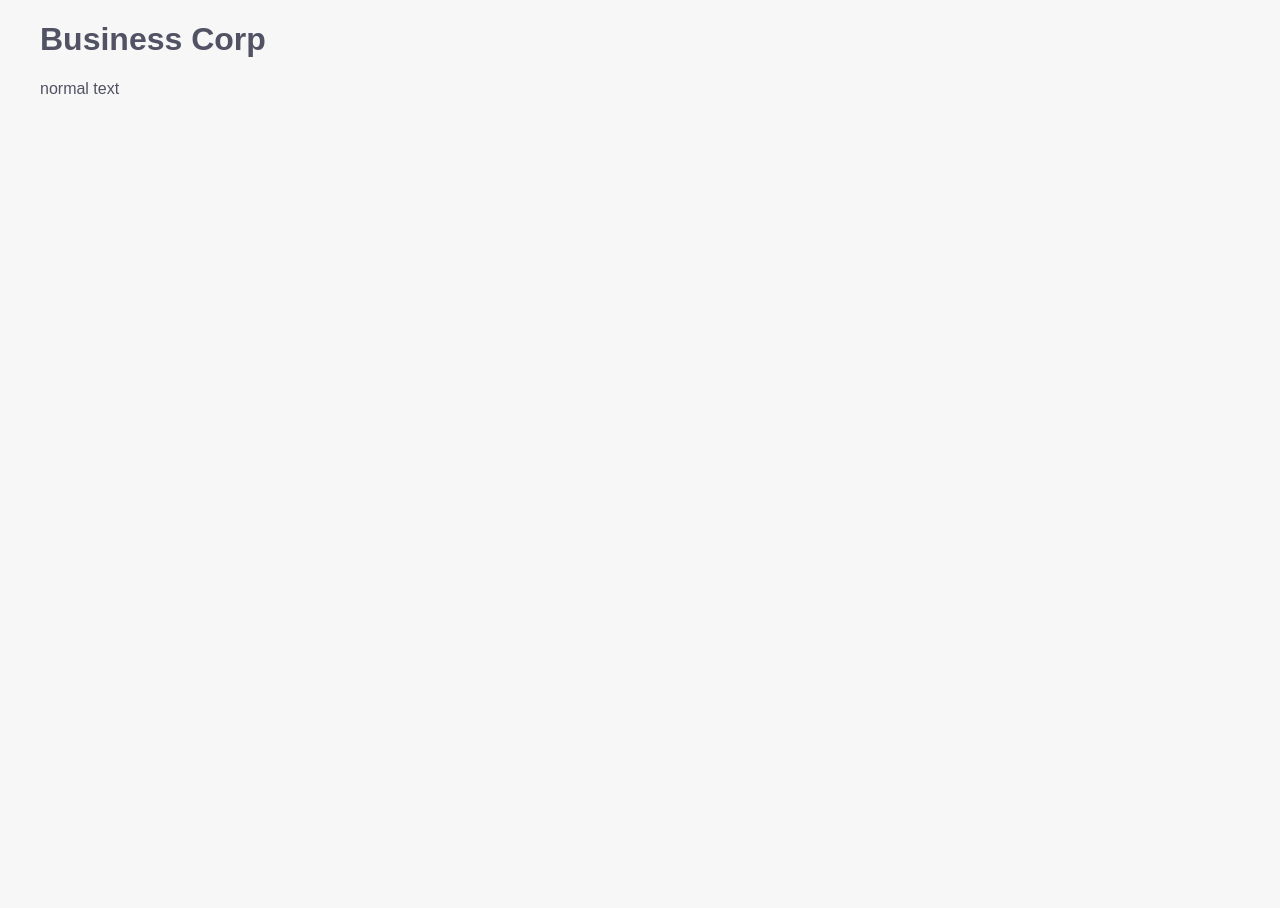
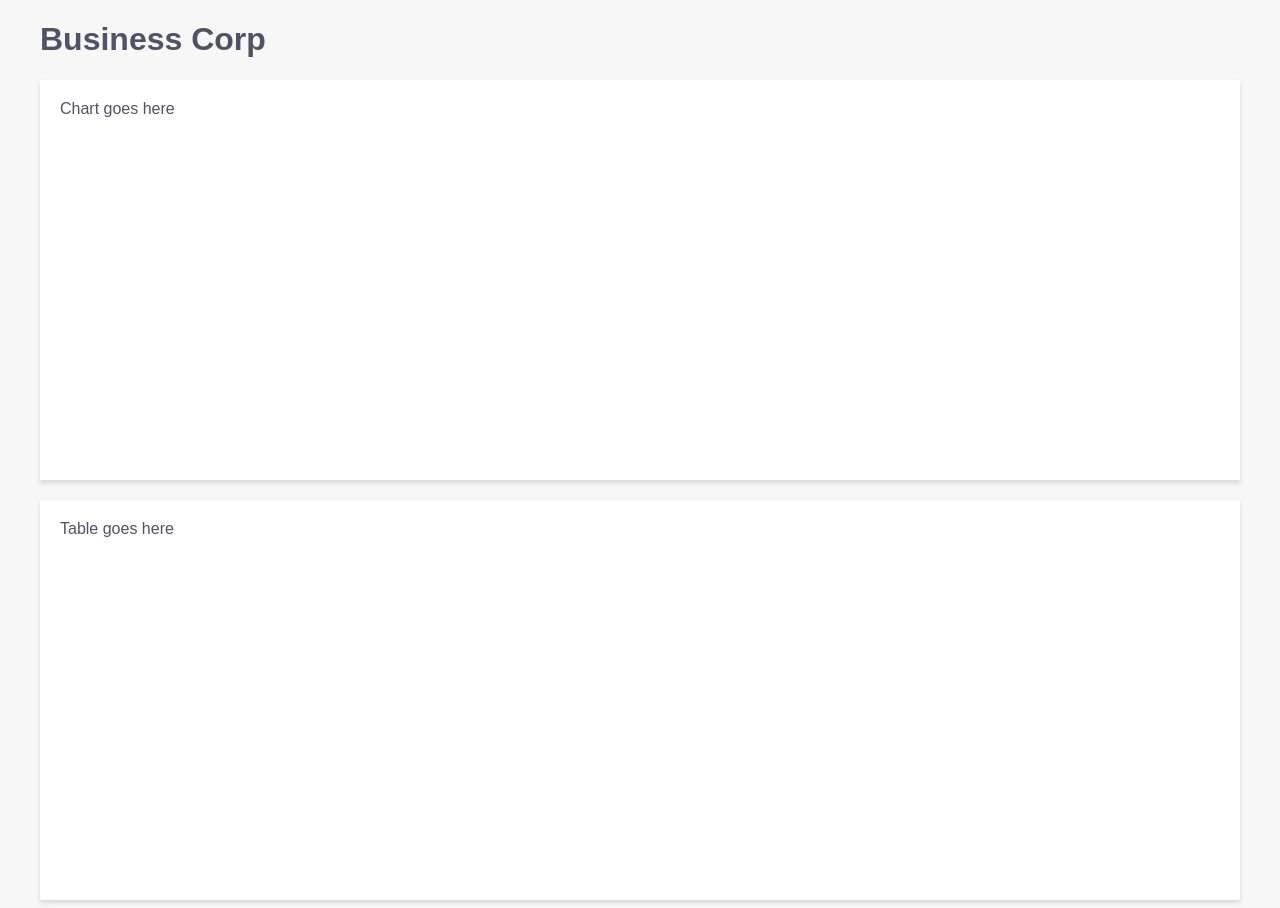
Before and after one commit to Laisvunas/dashboard-app, a React (Create React App) app: page / in a window 1280 px wide. Before the commit the page ends 800 px from the top, so only its background shows below. Built offline with nearby package versions, Linux system fonts and the light colour scheme; a web font is replaced by a local one.

Commit message:
caeds added

```diff
--- /dev/null
+++ b/src/Dashboard/Card.js
@@ -0,0 +1,14 @@
+import styled from 'styled-components';
+import { medGrey } from './GlobalStyle';
+
+export const Card = styled.div`
+  margin-top: 20px;
+  padding: 20px;
+  background-color: white;
+  box-shadow: 0px 3px 5px ${medGrey};
+  box-sizing: border-box;
+  ${({height}) => height && `height: ${height}px;`}
+  @media (max-width: 1200px) {
+    padding: 10px;
+  }
+`
--- a/src/Dashboard/Dashboard.js
+++ b/src/Dashboard/Dashboard.js
@@ -2,6 +2,7 @@ import React from 'react';
 import { Brand } from './Brand';
 import { Container } from './Container';
 import { GlobalStyle } from './GlobalStyle';
+import { Card } from './Card';
 
 export function Dashboard() {
   return (
@@ -9,7 +10,8 @@ export function Dashboard() {
       <GlobalStyle />
       <Container>
         <Brand />
-        <p>normal text</p>
+        <Card height={400}>Chart goes here</Card>
+        <Card height={400}>Table goes here</Card>
       </Container>
     </>
   );
--- a/src/Dashboard/GlobalStyle.js
+++ b/src/Dashboard/GlobalStyle.js
@@ -1,7 +1,8 @@
 import styled, { createGlobalStyle } from 'styled-components';
 
-const darkGrey = "#515263";
-const lightGrey = "#f7f7f7";
+export const darkGrey = "#515263";
+export const medGrey = "#dad9d9";
+export const lightGrey = "#f7f7f7";
 
 export const GlobalStyle = createGlobalStyle`
   body {
```
